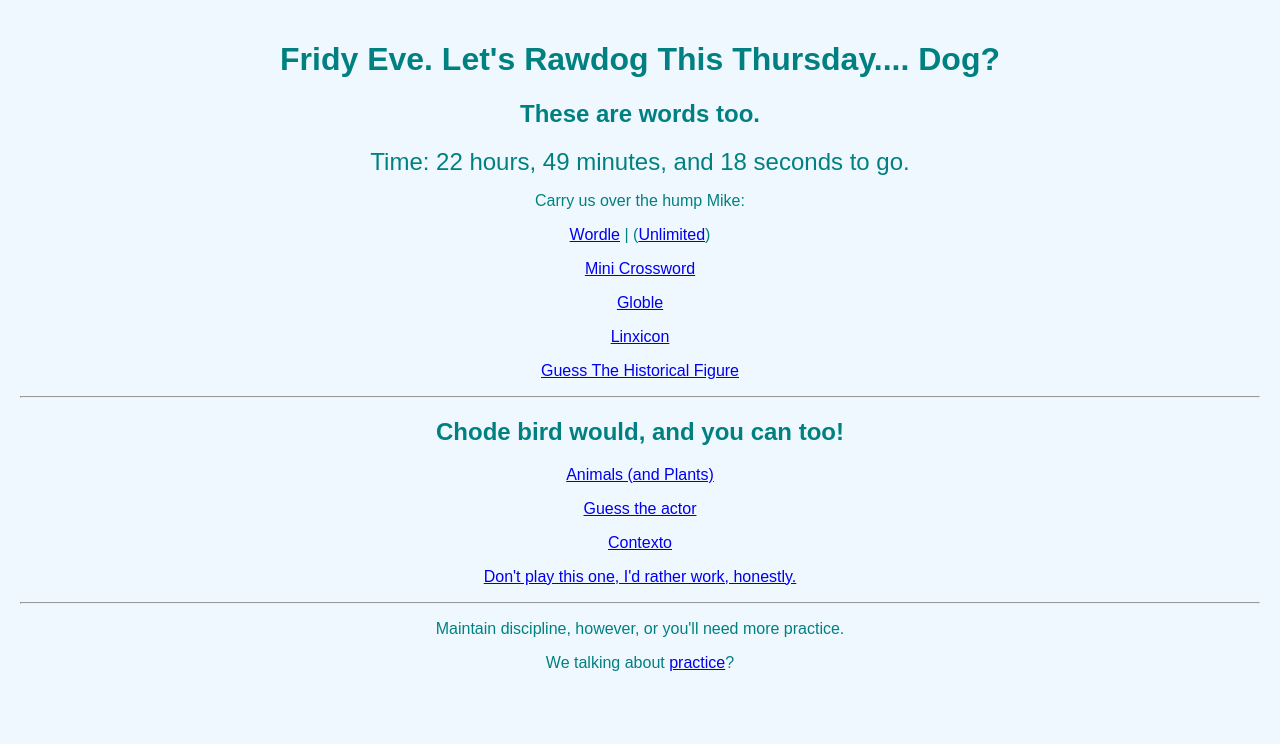
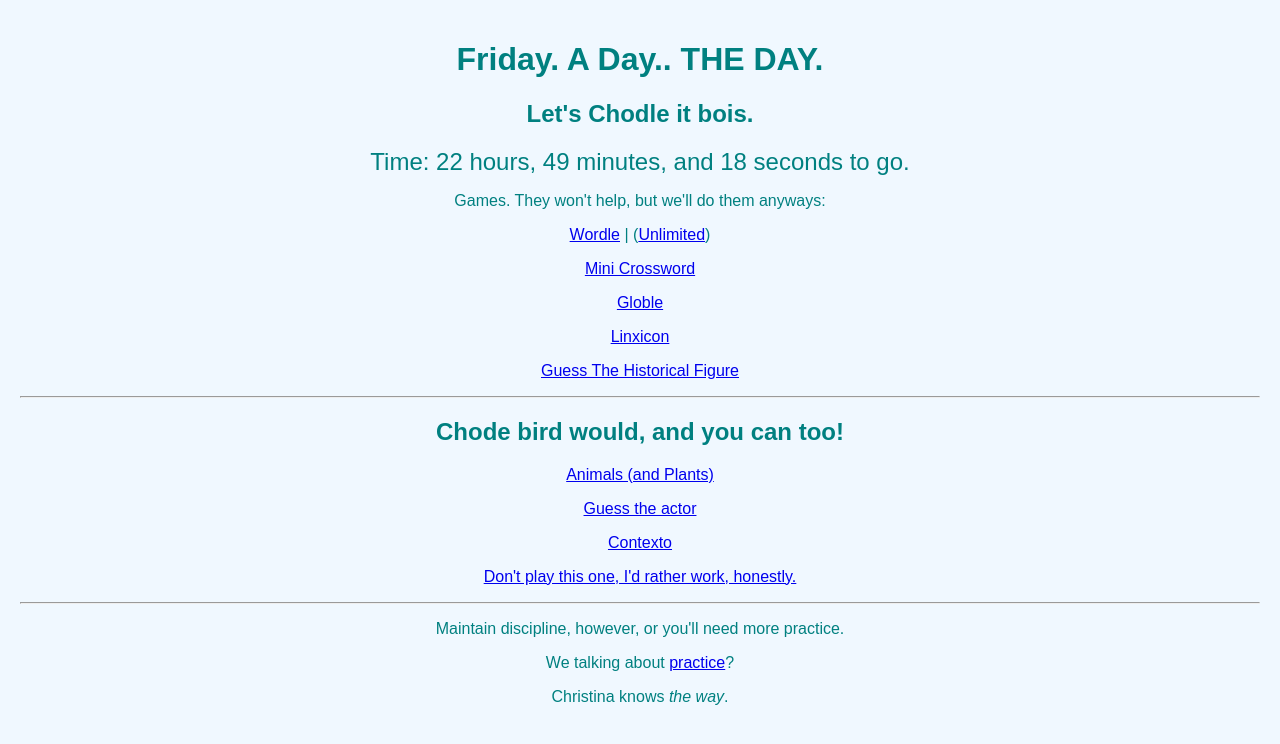
Before and after one commit to grubbub/timeleft, a plain HTML site: page index.html in a window 1280 px wide. Drawn offline with Linux system fonts and the light colour scheme.

Commit message:
Friday Funday.

```diff
--- a/index.html
+++ b/index.html
@@ -7,11 +7,11 @@
 <link rel="stylesheet" href="styles.css">
 </head>
 <body>
-<h1>Fridy Eve. Let's Rawdog This Thursday.... Dog?</h1>
-<h2>These are words too.</h2>
+<h1>Friday. A Day.. THE DAY.</h1>
+<h2>Let's Chodle it bois.</h2>
 <div id="countdown"></div>
 <script src="app.js"></script>
-<p>Carry us over the hump Mike:</p>
+<p>Games. They won't help, but we'll do them anyways:</p>
 <p><a href="https://www.nytimes.com/games/wordle/index.html">Wordle</a> | (<a href="https://wordlegame.org">Unlimited</a>)</p>
 <p><a href="https://www.nytimes.com/crosswords/game/mini">Mini Crossword</a></p>
 <p><a href="https://globle-game.com/?utm_source=capitals&utm_medium=referral">Globle</a></p>
@@ -26,5 +26,6 @@
 <hr>
 <p>Maintain discipline, however, or you'll need more practice.</p>
 <p>We talking about <a href="https://www.youtube.com/watch?v=eGDBR2L5kzI">practice</a>?</p>
+<p>Christina knows <i>the way</i>.</p>
 </body>
 </html>
```
